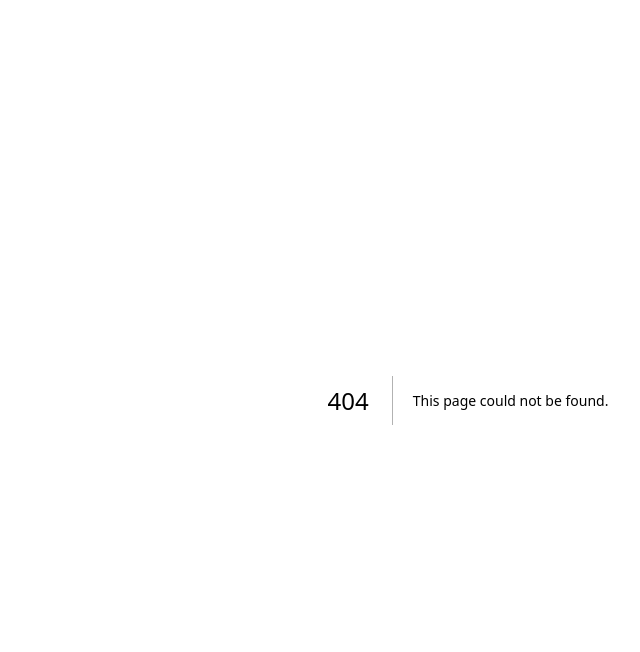
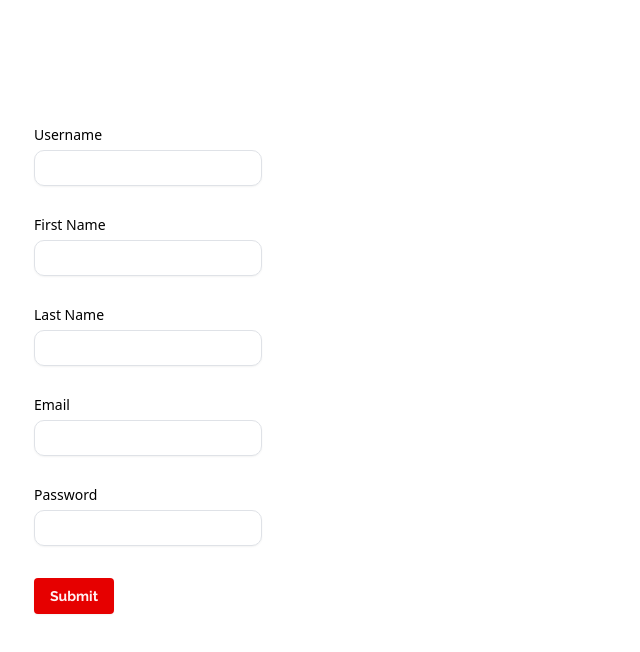
Before and after one commit to DrawdEA/harbor-ph, a Next.js app: page /register/personal in a window 1280 px wide. Before the commit this address had no page. Shown: the top 652 px of the page, without its empty margins (172-812 px from the left). Built offline with nearby package versions, Linux system fonts and the light colour scheme; no server answers.

Commit message:
add basic signup and login

```diff
--- /dev/null
+++ b/src/app/(auth)/login/page.tsx
@@ -0,0 +1,125 @@
+"use client";
+
+import { supabase } from "@/lib/supabase-client";
+import { useState, useEffect } from "react";
+
+import { zodResolver } from "@hookform/resolvers/zod";
+import { useForm } from "react-hook-form";
+import { z } from "zod";
+
+import { Button } from "@/components/ui/button";
+import {
+	Form,
+	FormControl,
+	FormField,
+	FormItem,
+	FormLabel,
+	FormMessage,
+} from "@/components/ui/form";
+import { Input } from "@/components/ui/input";
+
+const formSchema = z.object({
+	email: z.string().min(2, {
+		message: "Username must be at least 2 characters.",
+	}),
+	password: z.string().min(2, {
+		message: "Username must be at least 2 characters.",
+	}),
+});
+
+export default function Login() {
+	// Auth Check
+	const [session, setSession] = useState<any>(null);
+
+	async function fetchSession() {
+		const currentSession = await supabase.auth.getSession();
+		console.log(currentSession);
+		setSession(currentSession.data.session);
+	}
+
+	async function handleSignOut() {
+		const { error } = await supabase.auth.signOut();
+		if (error) {
+			console.error(error);
+		} else {
+			console.log("Signed Out")
+		}
+	}
+
+	useEffect(() => {
+		fetchSession();
+
+		const { data: authListener } = supabase.auth.onAuthStateChange((_event, session) => {
+			setSession(session);
+		});
+
+		// Cleanup
+		return () => {
+			authListener.subscription.unsubscribe(); // This prevents any memory leaks
+		};
+	}, []);
+
+	// Forms
+	const form = useForm<z.infer<typeof formSchema>>({
+		resolver: zodResolver(formSchema),
+		defaultValues: {},
+	});
+
+	async function onSubmit(values: z.infer<typeof formSchema>) {
+		const { error } = await supabase.auth.signInWithPassword({
+			email: values.email,
+			password: values.password,
+		});
+		console.log(session);
+
+		if (error) {
+			console.error("Error registration: ", error.message);
+			return;
+		}
+	}
+
+	return (
+		<div className="mt-[10%] ml-[10%] flex h-screen w-[30%] flex-col items-center">
+			{session && (
+				<div className="mb-10 text-red-500">
+					<h1>YOU ARE SIGNED IN</h1>
+					<Button variant="outline" onClick={() => handleSignOut()}>
+						Sign Out
+					</Button>
+				</div>
+			)}
+
+			<Form {...form}>
+				<form onSubmit={form.handleSubmit(onSubmit)} className="space-y-8">
+					<FormField
+						control={form.control}
+						name="email"
+						render={({ field }) => (
+							<FormItem>
+								<FormLabel>Email</FormLabel>
+								<FormControl>
+									<Input {...field} />
+								</FormControl>
+								<FormMessage />
+							</FormItem>
+						)}
+					/>
+					<FormField
+						control={form.control}
+						name="password"
+						render={({ field }) => (
+							<FormItem>
+								<FormLabel>Password</FormLabel>
+								<FormControl>
+									<Input {...field} />
+								</FormControl>
+								<FormMessage />
+							</FormItem>
+						)}
+					/>
+					<Button type="submit">Submit</Button>
+				</form>
+			</Form>
+		</div>
+	);
+}
--- /dev/null
+++ b/src/app/(auth)/register/personal/page.tsx
@@ -0,0 +1,146 @@
+"use client";
+
+import { supabase } from "@/lib/supabase-client";
+import { useState, useEffect } from "react";
+
+import { zodResolver } from "@hookform/resolvers/zod";
+import { useForm } from "react-hook-form";
+import { z } from "zod";
+
+import { Button } from "@/components/ui/button";
+import {
+	Form,
+	FormControl,
+	FormField,
+	FormItem,
+	FormLabel,
+	FormMessage,
+} from "@/components/ui/form";
+import { Input } from "@/components/ui/input";
+
+const formSchema = z.object({
+	username: z.string().min(2, {
+		message: "Username must be at least 2 characters.",
+	}),
+	firstName: z.string().min(2, {
+		message: "Username must be at least 2 characters.",
+	}),
+	lastName: z.string().min(2, {
+		message: "Username must be at least 2 characters.",
+	}),
+	email: z.string().min(2, {
+		message: "Username must be at least 2 characters.",
+	}),
+	password: z.string().min(2, {
+		message: "Username must be at least 2 characters.",
+	}),
+});
+
+export default function Personal() {
+	// Auth Check
+	const [session, setSession] = useState<any>(null);
+
+	async function fetchSession() {
+		const currentSession = await supabase.auth.getSession();
+		console.log(currentSession);
+		setSession(currentSession.data.session);
+	}
+
+	useEffect(() => {
+		fetchSession();
+	}, []);
+
+	// Forms
+	const form = useForm<z.infer<typeof formSchema>>({
+		resolver: zodResolver(formSchema),
+		defaultValues: {},
+	});
+
+	async function onSubmit(values: z.infer<typeof formSchema>) {
+		console.log(values);
+		const { error } = await supabase.auth.signUp({
+			email: values.email,
+			password: values.password,
+		});
+
+		if (error) {
+			console.error("Error registration: ", error.message);
+			return;
+		}
+	}
+
+	return (
+		<div className="mt-[10%] ml-[10%] flex h-screen w-[30%] flex-col items-center">
+			<Form {...form}>
+				<form onSubmit={form.handleSubmit(onSubmit)} className="space-y-8">
+					<FormField
+						control={form.control}
+						name="username"
+						render={({ field }) => (
+							<FormItem>
+								<FormLabel>Username</FormLabel>
+								<FormControl>
+									<Input {...field} />
+								</FormControl>
+								<FormMessage />
+							</FormItem>
+						)}
+					/>
+					<FormField
+						control={form.control}
+						name="firstName"
+						render={({ field }) => (
+							<FormItem>
+								<FormLabel>First Name</FormLabel>
+								<FormControl>
+									<Input {...field} />
+								</FormControl>
+								<FormMessage />
+							</FormItem>
+						)}
+					/>
+					<FormField
+						control={form.control}
+						name="lastName"
+						render={({ field }) => (
+							<FormItem>
+								<FormLabel>Last Name</FormLabel>
+								<FormControl>
+									<Input {...field} />
+								</FormControl>
+								<FormMessage />
+							</FormItem>
+						)}
+					/>
+					<FormField
+						control={form.control}
+						name="email"
+						render={({ field }) => (
+							<FormItem>
+								<FormLabel>Email</FormLabel>
+								<FormControl>
+									<Input {...field} />
+								</FormControl>
+								<FormMessage />
+							</FormItem>
+						)}
+					/>
+					<FormField
+						control={form.control}
+						name="password"
+						render={({ field }) => (
+							<FormItem>
+								<FormLabel>Password</FormLabel>
+								<FormControl>
+									<Input {...field} />
+								</FormControl>
+								<FormMessage />
+							</FormItem>
+						)}
+					/>
+					<Button type="submit">Submit</Button>
+				</form>
+			</Form>
+		</div>
+	);
+}
--- /dev/null
+++ b/src/lib/supabase-client.ts
@@ -0,0 +1,6 @@
+import { createClient } from "@supabase/supabase-js";
+
+export const supabase = createClient(
+	process.env.NEXT_PUBLIC_SUPABASE_URL as string,
+	process.env.NEXT_PUBLIC_SUPABASE_ANON_KEY as string,
+);
```
